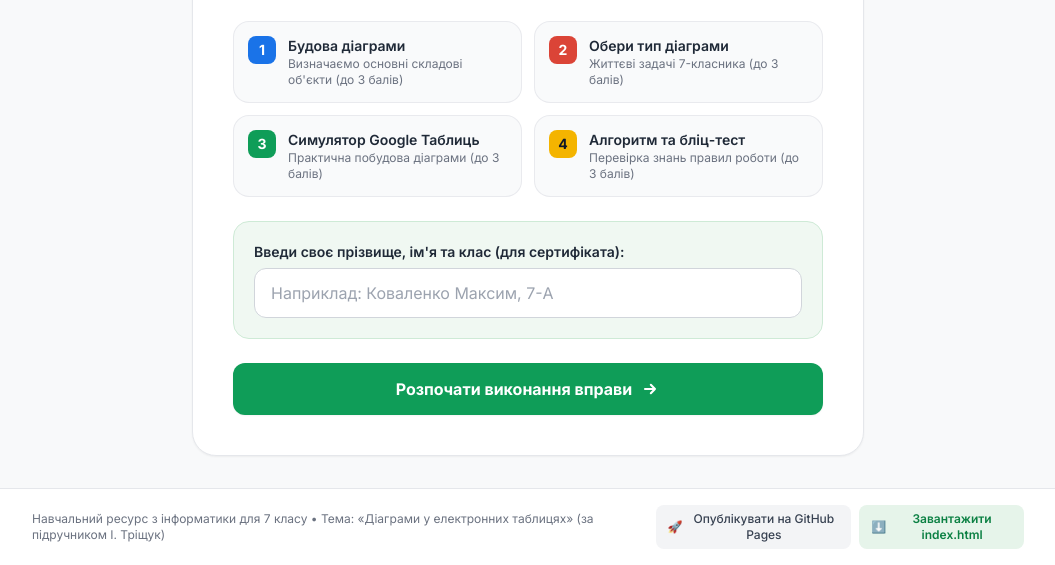
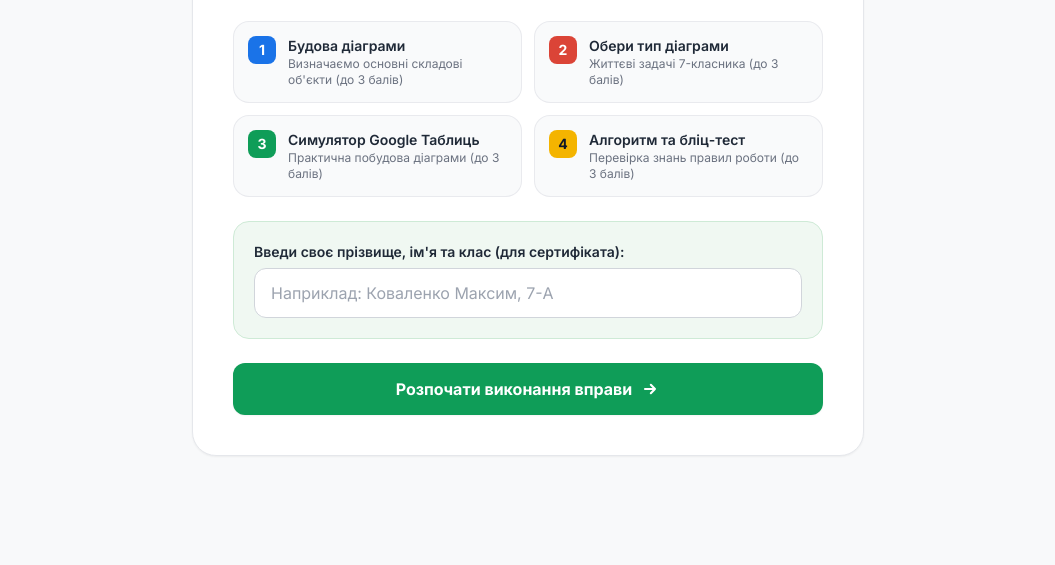
Before and after one commit to bitsvit/spreadsheets, a plain HTML site: page index.html in a window 1280 px wide. Shown: the part 351-916 px from the top of the page, without its empty margins (112-1167 px from the left). After the commit the page ends 839 px from the top, so only its background shows below. Drawn offline with nearby package versions, Linux system fonts and the light colour scheme.

Commit message:
Remove footer section from index.html

```diff
--- a/index.html
+++ b/index.html
@@ -737,23 +737,6 @@
 
   </main>
 
-  <!-- ФУТЕР З ІНСТРУКЦІЄЮ ДЛЯ GITHUB PAGES ТА ЗАВАНТАЖЕННЯМ ФАЙЛУ -->
-  <footer class="bg-white border-t border-gray-200 mt-auto">
-    <div class="max-w-5xl mx-auto px-4 py-4 flex flex-col sm:flex-row items-center justify-between gap-3 text-xs text-gray-500">
-      <div>
-        Навчальний ресурс з інформатики для 7 класу • Тема: «Діаграми у електронних таблицях» (за підручником І. Тріщук)
-      </div>
-      <div class="flex items-center gap-2">
-        <button onclick="openGithubModal()" class="px-3 py-1.5 rounded-lg bg-gray-100 hover:bg-gray-200 text-gray-700 font-medium transition cursor-pointer flex items-center gap-1.5">
-          <span>🚀</span> Опублікувати на GitHub Pages
-        </button>
-        <button onclick="downloadSelfHtml()" class="px-3 py-1.5 rounded-lg bg-gsheet-light hover:bg-gsheet-border text-gsheet-dark font-semibold transition cursor-pointer flex items-center gap-1.5">
-          <span>⬇️</span> Завантажити index.html
-        </button>
-      </div>
-    </div>
-  </footer>
-
   <!-- МОДАЛЬНЕ ВІКНО: ІНСТРУКЦІЯ ДЛЯ GITHUB PAGES -->
   <div id="github-modal" class="hidden fixed inset-0 bg-black/50 backdrop-blur-xs z-50 flex items-center justify-center p-4">
     <div class="bg-white rounded-3xl max-w-lg w-full p-6 sm:p-7 shadow-xl border border-gray-200 fade-in">
```
